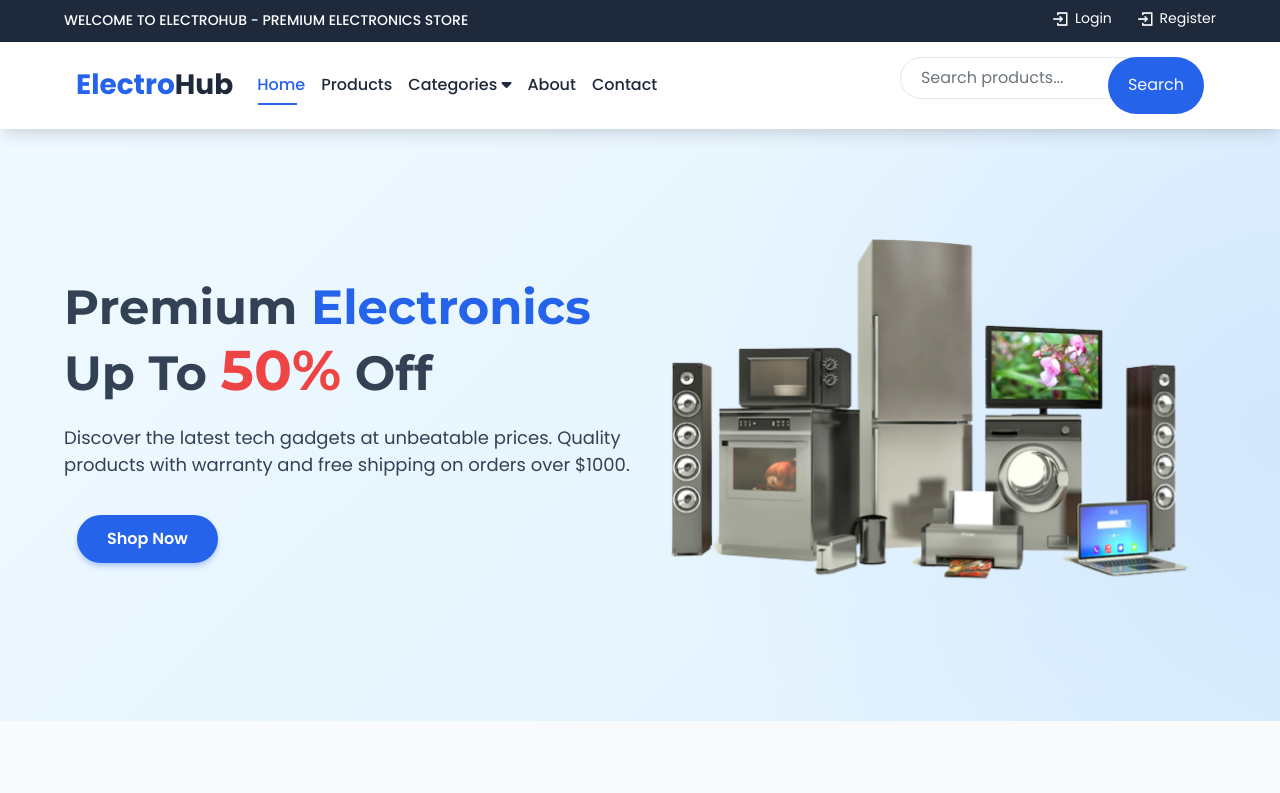
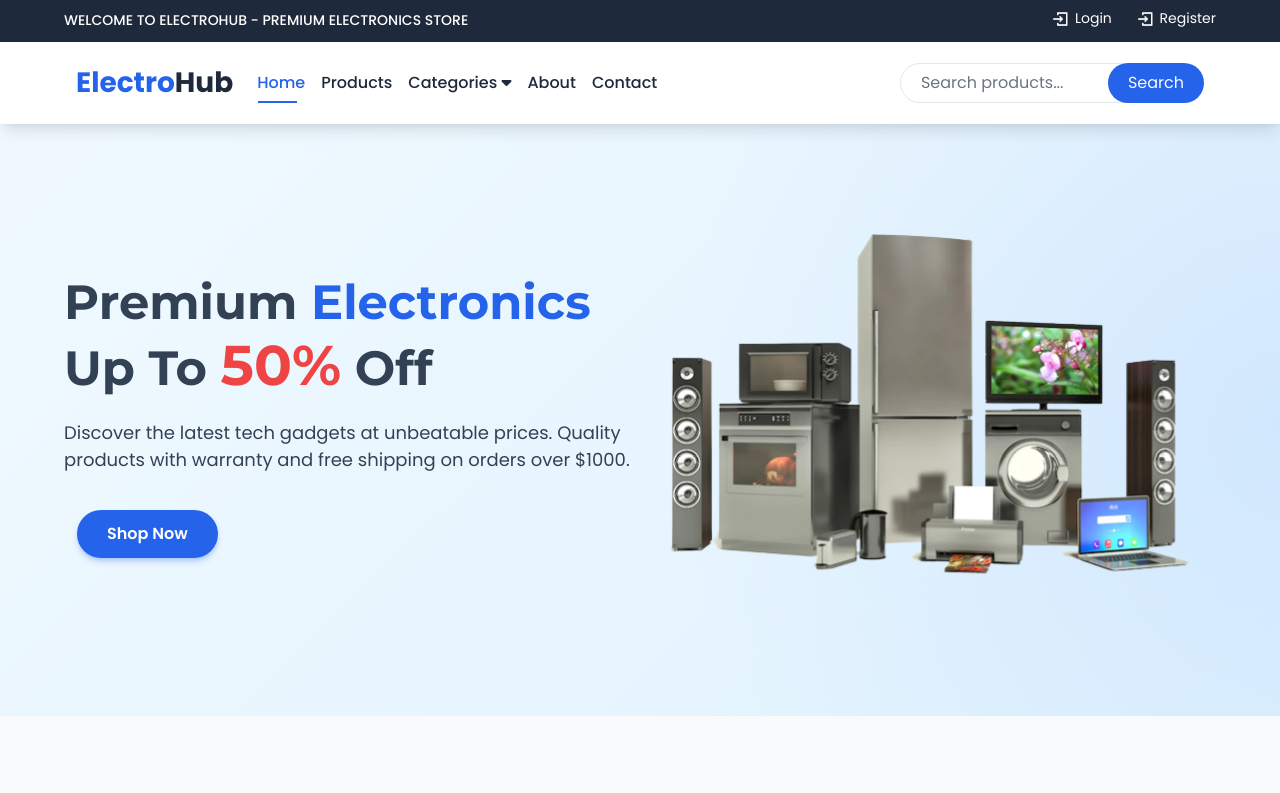
Before and after one commit to wasim-789/Electro-Hub, a plain HTML site: page index.html in a window 1280 px wide. Shown: the top 793 px of the page. Drawn offline with nearby package versions, Linux system fonts and the light colour scheme.

Commit message:
Fix Navbar

```diff
--- a/index.html
+++ b/index.html
@@ -119,9 +119,9 @@
               <a class="nav-link" href="contact.html">Contact</a>
             </li>
           </ul>
-          <form class="d-flex justify-content-center" id="search">
+          <form class="d-flex align-item-center" id="search">
             <input
-              class="form-control me-2"
+              class="form-control me-2 mb-0"
               type="search"
               placeholder="Search products..."
             />
--- a/style.css
+++ b/style.css
@@ -196,6 +196,7 @@ h6 {
   border: 1px solid #e2e8f0;
   width: 250px;
   transition: var(--transition);
+  height: 40px;
 }
 
 #search input:focus {
@@ -210,6 +211,8 @@ h6 {
   border: none;
   margin-left: -50px;
   transition: var(--transition);
+  height: 40px;
+  line-height: 24px;
 }
 
 #search button:hover {
@@ -1002,7 +1005,7 @@ hr {
 }
 
 .social-btn:hover {
-    color: white;
+  color: white;
   transform: translateY(-3px);
   box-shadow: var(--shadow-sm);
 }
```
